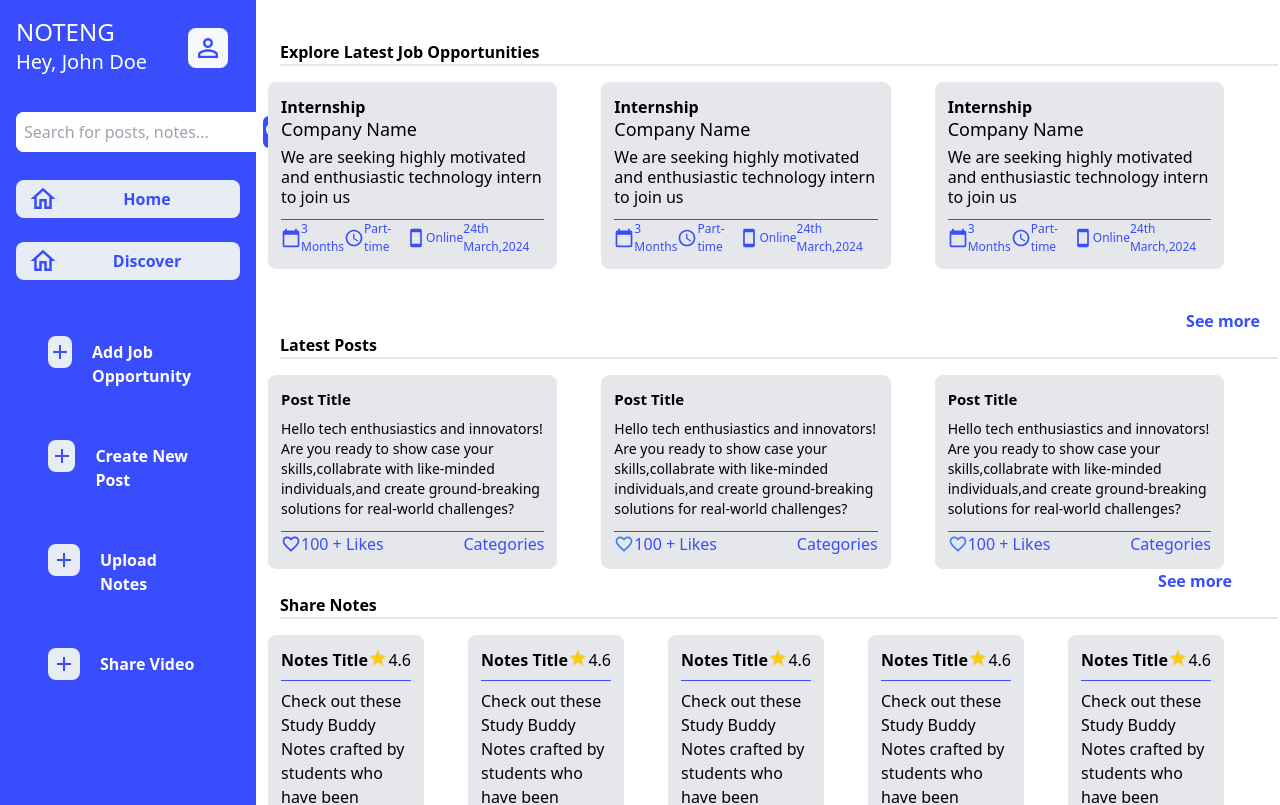
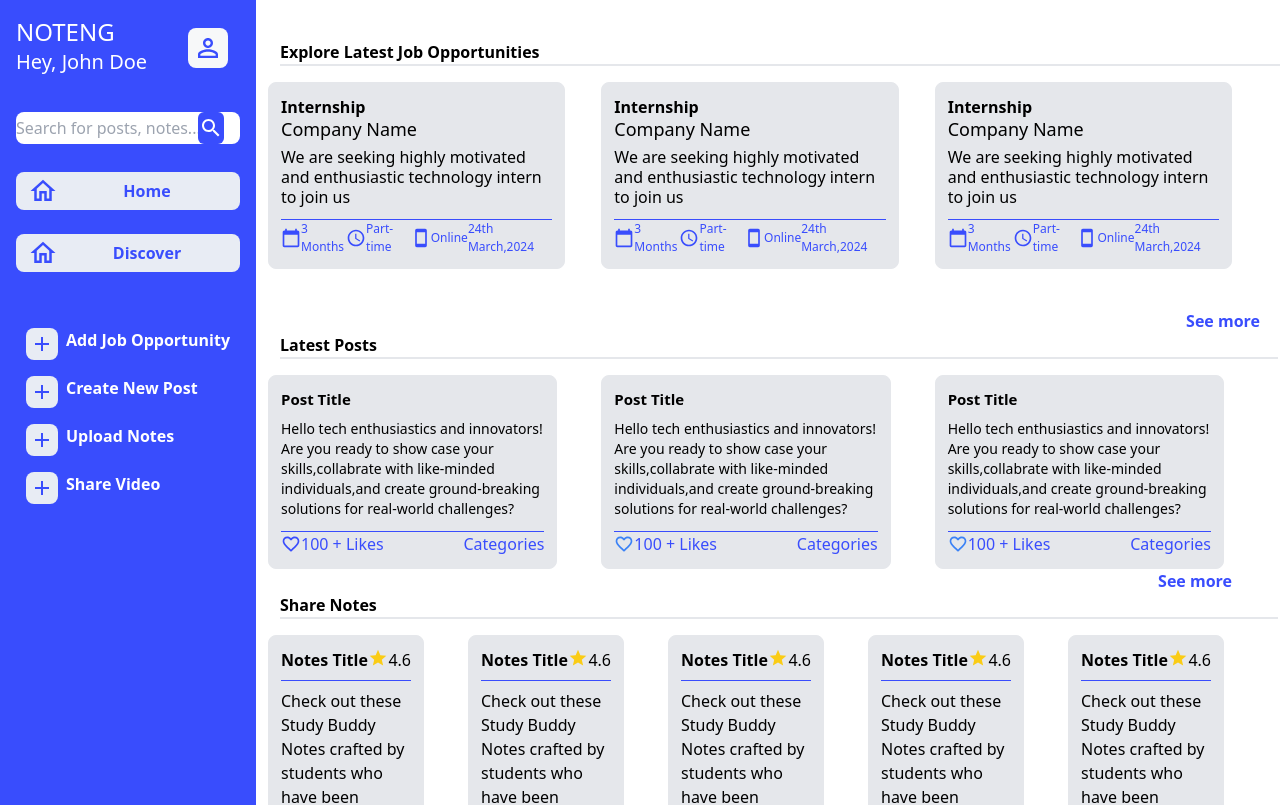
Before and after one commit to djunicode/noteng, a React (Create React App) app: page / in a window 1280 px wide. Shown: the top 805 px of the page. Built offline with nearby package versions, Linux system fonts and the light colour scheme.

Commit message:
Responsive done successfully

```diff
--- a/src/Components/Home/JobOpportunity.jsx
+++ b/src/Components/Home/JobOpportunity.jsx
@@ -48,11 +48,11 @@ function JobOpportunity() {
       <p className=' md:ml-6 md:justify-start mt-10 flex justify-center items-center'>
         <span className='font-bold'>Explore Latest Job Opportunities</span>
       </p>
-      <div className='ml-6 w-[78vw] border-b-2'></div>
-      <div className='flex flex-col m-10 gap-5 md:flex-row md:ml-1 mt-4 justify-evenly'>
+      <div className='ml-6  border-b-2'></div>
+      <div className='flex flex-col justify-center items-center m-10 gap-5 md:flex-row md:ml-1 mt-4 md:justify-evenly'>
         {cardData.map((data, i) => {
-          return <div className='flex max-w-full justify-evenly mr-1 ml-1 md:mr-2 md:ml-2 lg:mr-4 lg:ml-2' key={i}>
-            <div className='border p-3 rounded-lg bg-gray-200'>
+          return <div className='flex justify-evenly mr-1 ml-1 md:mr-2 md:ml-2 ' key={i}>
+            <div className='border p-3 rounded-lg bg-gray-200 md:w-[100%]'>
               <p className='font-bold '>{data.heading1}</p>
               <p className='text-sm md:text-[18px]'>{data.heading2}</p>
               <p className='mt-2 text-sm border-b-[1px] pb-3 border-custom-blue md:text-[16px]'>{data.body}</p>
--- a/src/Components/Home/LatestPosts.jsx
+++ b/src/Components/Home/LatestPosts.jsx
@@ -43,7 +43,7 @@ function LatestPosts() {
       <div className='ml-6 w-[78vw] border-b-2'></div>
       <div className='flex flex-col gap-5  ml-10 mr-10 md:flex-row  md:ml-1 mt-4 md:justify-evenly'>
         {cardData.map((data, i) => {
-          return <div className='flex max-w-full justify-evenly mr-1 ml-1 md:mr-2 md:ml-2 lg:mr-4 lg:ml-2' key={i}>
+          return <div className='flex  justify-evenly mr-1 ml-1 md:mr-2 md:ml-2 lg:mr-4 lg:ml-2' key={i}>
             <div className='border p-3 rounded-lg bg-gray-200'>
               <p className='font-bold text-[18px] md:text-[15px] '>{data.heading1}</p>
 
--- a/src/Components/Home/ShareNotes.jsx
+++ b/src/Components/Home/ShareNotes.jsx
@@ -62,7 +62,7 @@ function ShareNotes() {
       <div className='ml-6 w-[78vw] border-b-2'></div>
       <div className='flex  flex-col m-10 gap-5 md:flex-row md:ml-1 mt-4 justify-evenly'>
         {cardData.map((data, i) => {
-          return <div className='flex max-w-full justify-evenly mr-1 ml-1 md:mr-2 md:ml-2 lg:mr-4 lg:ml-2' key={i}>
+          return <div className='flex  justify-evenly mr-1 ml-1 md:mr-2 md:ml-2 lg:mr-4 lg:ml-2' key={i}>
            <div className='flex flex-col gap-2 border p-3 rounded-lg bg-gray-200'>
                 <div className='flex justify-between border-b-[1px] border-custom-blue pb-2'>
                     <p className='font-bold'>{data.heading1}</p>
--- a/src/Components/Home/Sidebar.jsx
+++ b/src/Components/Home/Sidebar.jsx
@@ -1,28 +1,47 @@
-import React from 'react';
+import React, { useState } from 'react';
 import PersonOutlineIcon from '@mui/icons-material/PersonOutline';
 import SearchIcon from '@mui/icons-material/Search';
 import HomeOutlinedIcon from '@mui/icons-material/HomeOutlined';
 import AddIcon from '@mui/icons-material/Add';
 import { useNavigate } from 'react-router-dom';
+import Sidebarresponsive from './Sidebarresponsive';
+import CloseIcon from '@mui/icons-material/Close';
 
 const Sidebar = () => {
   const navigate = useNavigate();
+  const [isOpen, setIsOpen] = useState(false);
 
-  function handleHomeClick(){
+  function handleHomeClick() {
     navigate('/');
   }
 
-  function createJob(){
+  function createJob() {
     navigate('/createjob');
   }
 
+  function toggleSidebar() {
+    setIsOpen(!isOpen);
+    document.body.style.overflowY = isOpen ? 'auto' : 'hidden';
+  }
+
   return (
-    <div className='flex'>
-      <div className=' hidden md:flex flex-col bg-custom-blue h-full w-[20vw] '>
-        <div className='flex flex-row  px-4 py-4'>
+    <div>
+      {!isOpen && (
+        <div onClick={toggleSidebar} className='lg:hidden '>
+          <Sidebarresponsive />
+        </div>
+      )}
+      <div className='flex h-full '>
+      <div className={`lg:flex lg:flex-col lg:w-[20vw] bg-custom-blue h-full w-full  ${isOpen ? '' : 'hidden'}`}>
+
+          <div className='flex justify-end p-3 lg:hidden 'onClick={toggleSidebar}>
+              <CloseIcon/>
+          </div>
+          <div className='flex flex-row px-4 py-4'>
             <div className='flex flex-col'>
               <p className='text-2xl font-poppins text-white'>NOTENG</p>
               <p className='text-xl font-poppins text-white'>Hey, John Doe</p>
+
             </div>
             <div className='flex items-center justify-around h-16 ml-auto mr-3'>
               <div className='flex w-10 h-10 bg-custom-white justify-center items-center rounded-l-lg rounded-r-lg'>
@@ -30,49 +49,50 @@ const Sidebar = () => {
               </div>
             </div>
           </div>
-        <div className='flex items-center bg-white rounded-l-lg rounded-r-lg   mx-4 my-4  '>
-          <input type='text' placeholder='Search for posts, notes...' className=' p-2 outline-none border-none rounded-l-lg' />
-          <div className='w-8 h-8 bg-custom-blue flex justify-center items-center rounded-md mr-4 ml-auto'>
-            <SearchIcon style={{color:'white'}} />
+          <div className='flex items-center bg-white rounded-l-lg rounded-r-lg mx-4 my-4 '>
+            <input type='text' placeholder='Search for posts, notes...' className='w-full outline-none border-none rounded-l-lg' />
+            <div className='w-8 h-8 bg-custom-blue flex justify-center items-center rounded-md mr-4'>
+              <SearchIcon style={{ color: 'white' }} />
             </div>
           </div>
-        <div className='flex bg-custom-gray rounded-l-lg rounded-r-lg mx-4 my-3  p-1' onClick={handleHomeClick}>
+          <div className='flex bg-custom-gray rounded-l-lg rounded-r-lg mx-4 my-3 p-1' onClick={handleHomeClick}>
             <div className='pl-2'>
-            <HomeOutlinedIcon style={{width:'30px',height:'30px',color:'#394DFD'}}/>
+              <HomeOutlinedIcon style={{ width: '30px', height: '30px', color: '#394DFD' }} />
             </div>
-          <p className='flex items-center font-bold text-custom-blue font-poppins mx-auto '>Home</p>
+            <p className='flex items-center font-bold text-custom-blue font-poppins mx-auto'>Home</p>
           </div>
-        <div className='flex bg-custom-gray rounded-l-lg rounded-r-lg mx-4 my-3  p-1' >
+          <div className='flex bg-custom-gray rounded-l-lg rounded-r-lg mx-4 my-3 p-1'>
             <div className='pl-2'>
-            <HomeOutlinedIcon style={{width:'30px',height:'30px',color:'#394DFD'}}/>
+              <HomeOutlinedIcon style={{ width: '30px', height: '30px', color: '#394DFD' }} />
             </div>
-          <p className='flex items-center text-center font-bold text-custom-blue font-poppins ml-auto mr-auto  '>Discover</p>
+            <p className='flex items-center text-center font-bold text-custom-blue font-poppins ml-auto mr-auto'>Discover</p>
           </div>
-        <div className='flex flex-col my-3'>
-          <div className='flex flex-col mx-12 gap-5'>
-            <div className='flex gap-5 mt-8'>
+          <div className='flex flex-col justify-center items-center max-w-auto my-3'>
+            <div className='flex flex-col gap-2 mt-8'>
+              <div className='flex gap-2'>
                 <div className='flex h-8 w-8 bg-custom-gray items-center justify-center rounded-l-lg rounded-r-lg' onClick={createJob}>
-                <AddIcon style={{color:'#394DFD'}}/>
+                  <AddIcon style={{ color: '#394DFD' }} />
                 </div>
-              <p className='mt-1 font-bold text-white'>Add Job Opportunity</p>
+                <p className='font-bold text-white'>Add Job Opportunity</p>
               </div>
-            <div className='flex gap-5 mt-8'>
+              <div className='flex gap-2 mt-2'>
                 <div className='flex h-8 w-8 bg-custom-gray items-center justify-center rounded-l-lg rounded-r-lg'>
-                <AddIcon style={{color:'#394DFD'}}/>
+                  <AddIcon style={{ color: '#394DFD' }} />
                 </div>
-              <p className='mt-1 font-bold text-white'>Create New Post</p>
+                <p className='font-bold text-white'>Create New Post</p>
               </div>
-            <div className='flex gap-5 mt-8'>
+              <div className='flex gap-2 mt-2'>
                 <div className='flex h-8 w-8 bg-custom-gray items-center justify-center rounded-l-lg rounded-r-lg'>
-                <AddIcon style={{color:'#394DFD'}}/>
+                  <AddIcon style={{ color: '#394DFD' }} />
                 </div>
-              <p className='mt-1 font-bold text-white'> Upload Notes</p>
+                <p className='font-bold text-white'>Upload Notes</p>
               </div>
-            <div className='flex gap-5 mt-8'>
+              <div className='flex gap-2 mt-2'>
                 <div className='flex h-8 w-8 bg-custom-gray items-center justify-center rounded-l-lg rounded-r-lg'>
-                <AddIcon style={{color:'#394DFD'}}/>
+                  <AddIcon style={{ color: '#394DFD' }} />
                 </div>
-              <p className='mt-1 font-bold text-white'>Share Video</p>
+                <p className='font-bold text-white'>Share Video</p>
+              </div>
             </div>
           </div>
         </div>
--- /dev/null
+++ b/src/Components/Home/Sidebarresponsive.jsx
@@ -0,0 +1,18 @@
+import React from 'react'
+import MoreVertIcon from '@mui/icons-material/MoreVert';
+
+function Sidebarresponsive() {
+
+  return (
+
+        <div className='flex bg-custom-blue p-5'>
+            <div className='h-8 w-8 bg-white'>
+                <MoreVertIcon/>
+            </div>
+
+        </div>
+
+  )
+}
+
+export default Sidebarresponsive
--- a/src/Pages/Home.jsx
+++ b/src/Pages/Home.jsx
@@ -4,10 +4,12 @@ import JobOpportunity from '../Components/Home/JobOpportunity'
 import LatestPosts from '../Components/Home/LatestPosts'
 import ShareNotes from '../Components/Home/ShareNotes'
 import SharedResources from '../Components/Home/SharedResources'
+import Sidebarresponsive from '../Components/Home/Sidebarresponsive'
 function Home() {
   return (
-    <div className='flex'>
+    <div className='flex flex-col lg:flex-row'>
         <Sidebar/>
+
         <div className='flex flex-col'>
             <JobOpportunity/>
             <LatestPosts/>
```
Lines whose indentation alone changed are shown as unchanged.
